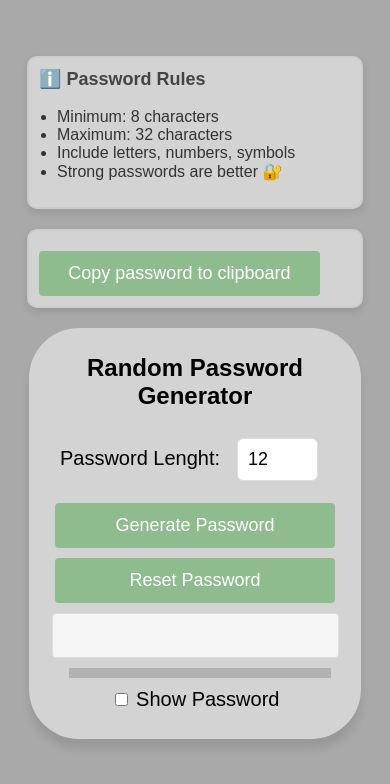
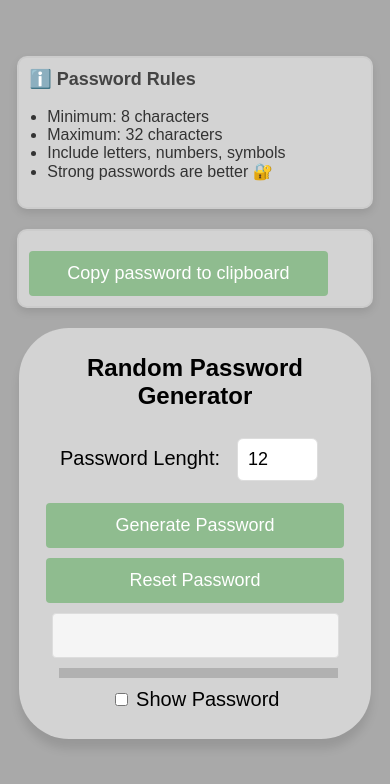
Before and after one commit to RadoslavNikolov23/PasswordGenerator, a website: page index.html in a window 390 px wide. Drawn offline with Linux system fonts and the light colour scheme.

Commit message:
Updating the index.html file

```diff
--- a/index.html
+++ b/index.html
@@ -112,6 +112,7 @@
                 font-size: 14px;
                 color: #333;
                 box-shadow: 0 4px 8px rgba(0, 0, 0, 0.1);
+                align-items: center;
             }
 
          @media (max-width: 600px) {
@@ -122,14 +123,14 @@
             }
 
             .container {
-                width: 80vw;
+                width: 85vw;
                 padding: 10px;
                 font-size: 18px;
             }
 
             .info-box,
             .click-box {
-                width: 80vw;
+                width: 85vw;
                 font-size: 16px;
                 padding: 10px;
                 position: static;
```
